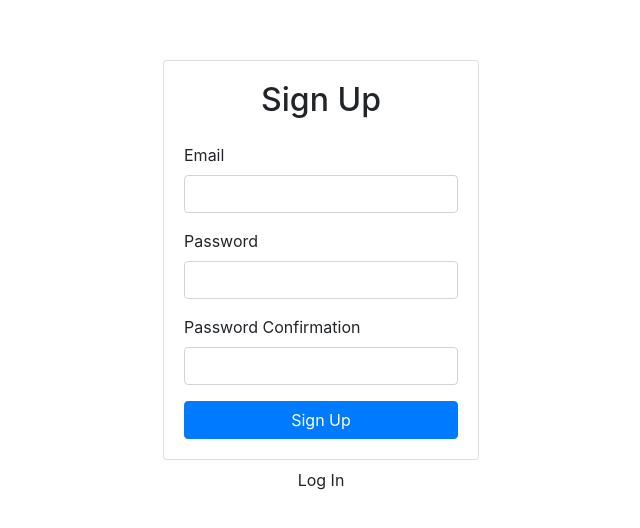
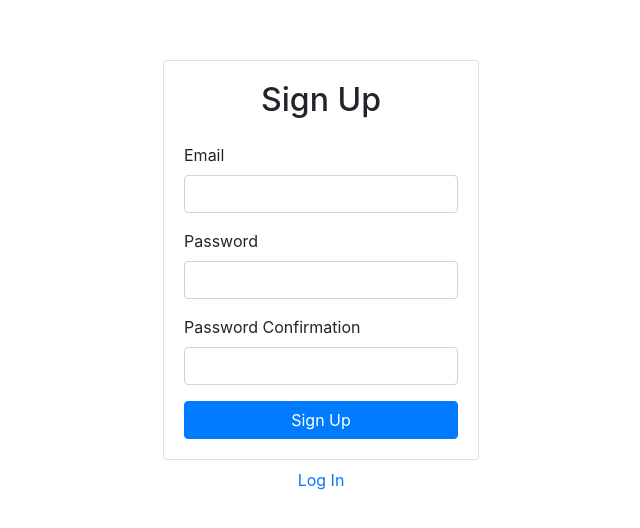
Before and after one commit to thishonestabe/lameflixreactfirebase, a React (Create React App) app: page /signup in a window 1280 px wide. Shown: the part 124-652 px from the top of the page, without its empty margins (319-959 px from the left). Built offline with nearby package versions, Linux system fonts and the light colour scheme; no server answers.

Commit message:
Login link added to signup

```diff
--- a/src/components/Signup.js
+++ b/src/components/Signup.js
@@ -1,7 +1,7 @@
 import React, {useRef, useState} from 'react'
 import {Card, Form, Button, Alert} from 'react-bootstrap'
 import { useAuth } from "../contexts/AuthContext";
-
+import { Link } from 'react-router-dom'
 export default function Signup() {
     const emailRef = useRef();
     const passwordRef = useRef();
@@ -51,7 +51,7 @@
                 </Card.Body>
             </Card>
             <div className={"w-100 text-center mt-2"}>
-                Log In
+                <Link to={'/login'}>  Log In </Link>
             </div>
         </>
     )
```
Also changed, not shown: 1 other file (tests, documents, lock files or other folders).
